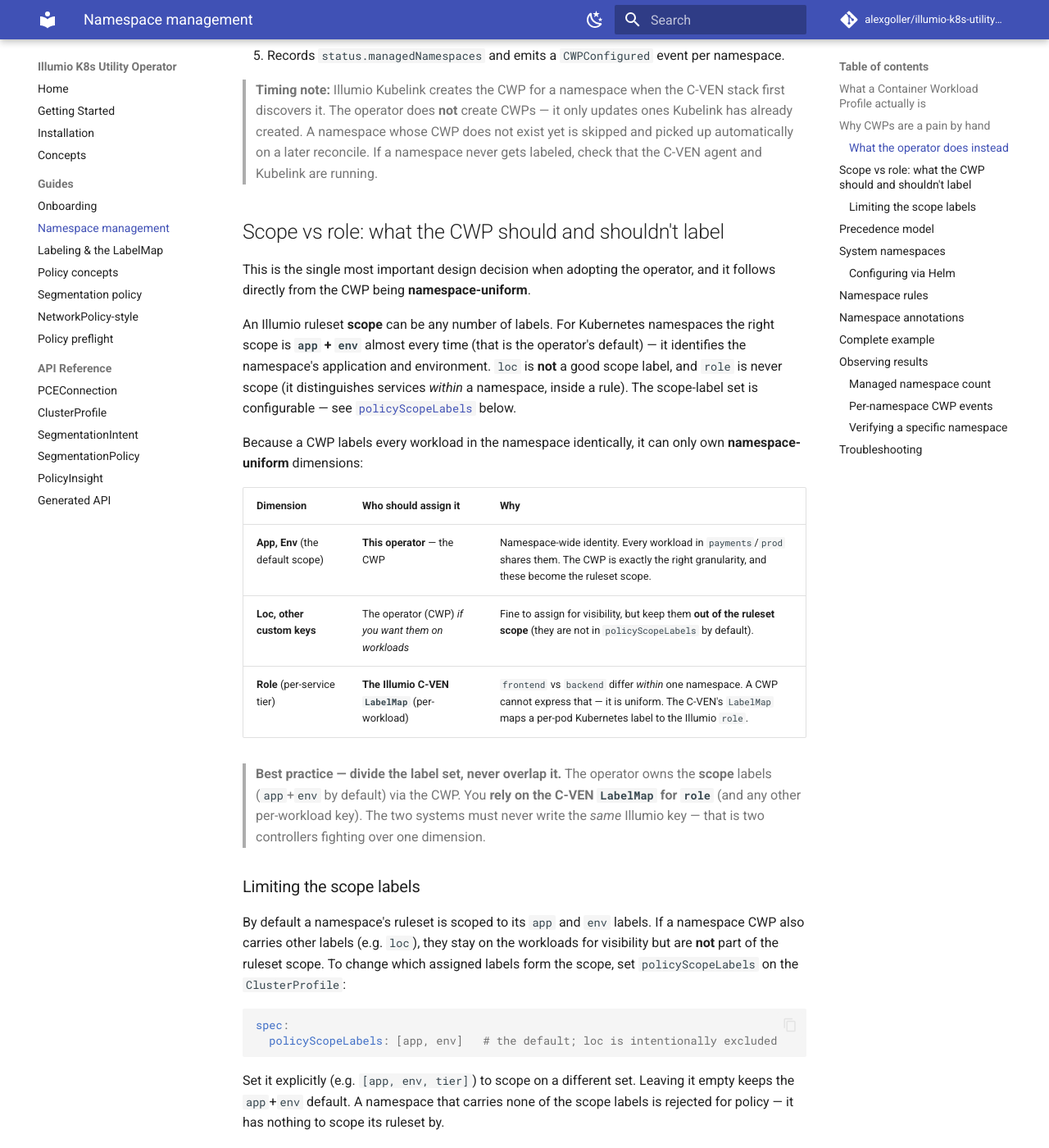
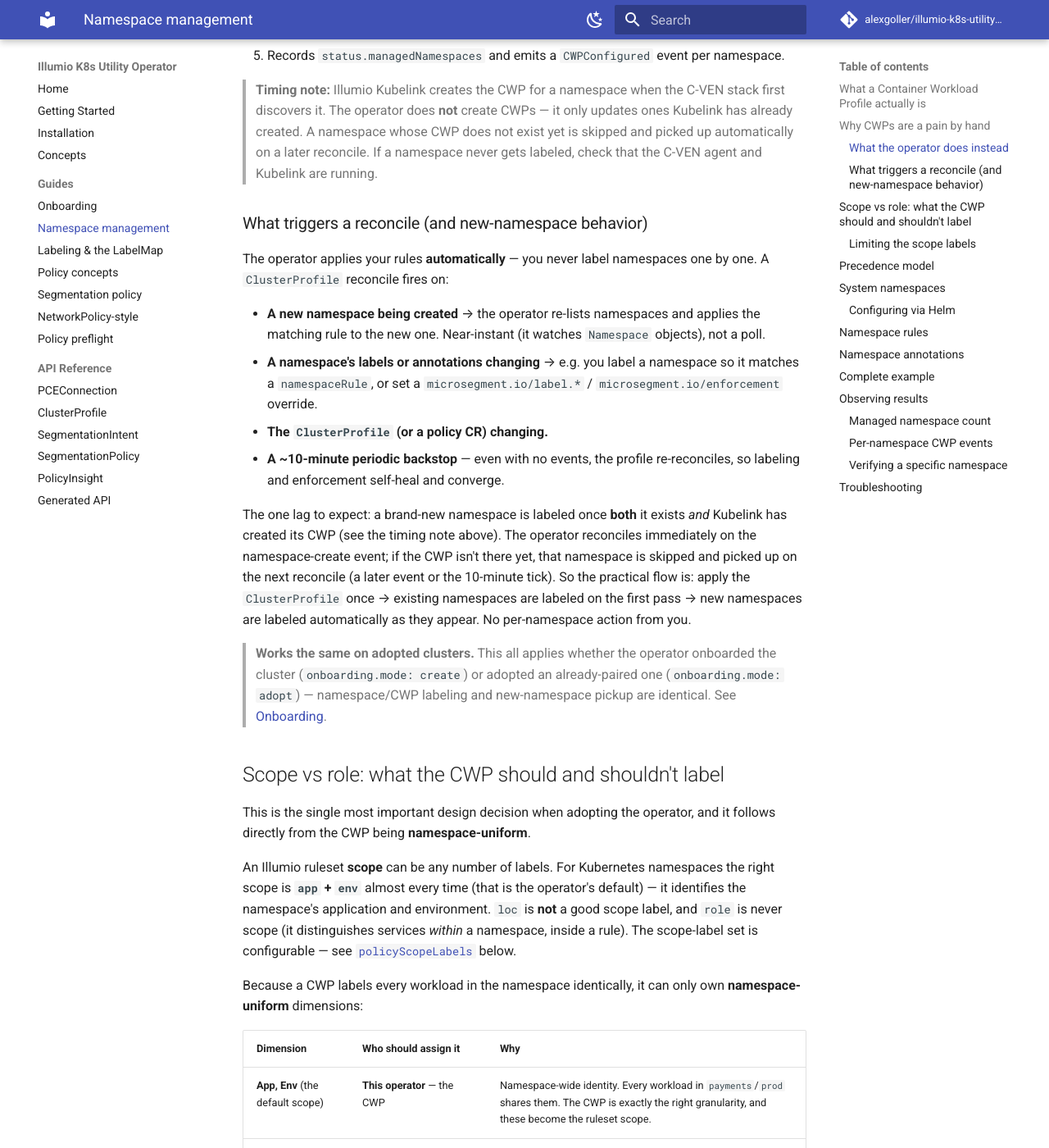
Before and after one commit to alexgoller/illumio-k8s-utility-operator, an MkDocs documentation site: the page built from docs/guides/namespace-management.md, in a window 1280 px wide and 1400 px high, scrolled down 1807 px. Shown: the whole window at 82% size. Built offline with MkDocs 1.6.1 and Material for MkDocs 9.7.7, drawn with Linux system fonts in a browser that asks for light colours; comment, search, counter and statistics services are not loaded.

Commit message:
docs(namespace): document reconcile triggers + new-namespace behavior (works on adopted clusters) (#56)
Add a "What triggers a reconcile (and new-namespace behavior)" subsection to the
namespace-management guide: new namespaces are picked up automatically (the
operator watches Namespace objects), plus label/annotation-change and
ClusterProfile triggers and the ~10-minute backstop; the one lag is Kubelink
creating the CWP first. Note that this is identical on adopted clusters, and
cross-link from the onboarding adopt walkthrough.

Co-authored-by: Claude Opus 4.8 (1M context) <noreply@anthropic.com>

```diff
--- a/docs/guides/namespace-management.md
+++ b/docs/guides/namespace-management.md
@@ -37,6 +37,19 @@ You describe the desired CWP state once, declaratively, in a `ClusterProfile`, a
 5. Records `status.managedNamespaces` and emits a `CWPConfigured` event per namespace.
 
 > **Timing note:** Illumio Kubelink creates the CWP for a namespace when the C-VEN stack first discovers it. The operator does **not** create CWPs — it only updates ones Kubelink has already created. A namespace whose CWP does not exist yet is skipped and picked up automatically on a later reconcile. If a namespace never gets labeled, check that the C-VEN agent and Kubelink are running.
+
+### What triggers a reconcile (and new-namespace behavior)
+
+The operator applies your rules **automatically** — you never label namespaces one by one. A `ClusterProfile` reconcile fires on:
+
+- **A new namespace being created** → the operator re-lists namespaces and applies the matching rule to the new one. Near-instant (it watches `Namespace` objects), not a poll.
+- **A namespace's labels or annotations changing** → e.g. you label a namespace so it matches a `namespaceRule`, or set a `microsegment.io/label.*` / `microsegment.io/enforcement` override.
+- **The `ClusterProfile` (or a policy CR) changing.**
+- **A ~10-minute periodic backstop** — even with no events, the profile re-reconciles, so labeling and enforcement self-heal and converge.
+
+The one lag to expect: a brand-new namespace is labeled once **both** it exists *and* Kubelink has created its CWP (see the timing note above). The operator reconciles immediately on the namespace-create event; if the CWP isn't there yet, that namespace is skipped and picked up on the next reconcile (a later event or the 10-minute tick). So the practical flow is: apply the `ClusterProfile` once → existing namespaces are labeled on the first pass → new namespaces are labeled automatically as they appear. No per-namespace action from you.
+
+> **Works the same on adopted clusters.** This all applies whether the operator onboarded the cluster (`onboarding.mode: create`) or adopted an already-paired one (`onboarding.mode: adopt`) — namespace/CWP labeling and new-namespace pickup are identical. See [Onboarding](onboarding.md#two-onboarding-paths).
 
 ## Scope vs role: what the CWP should and shouldn't label
 
```
Also changed, not shown: docs/guides/onboarding.md (+2 -0 lines).
